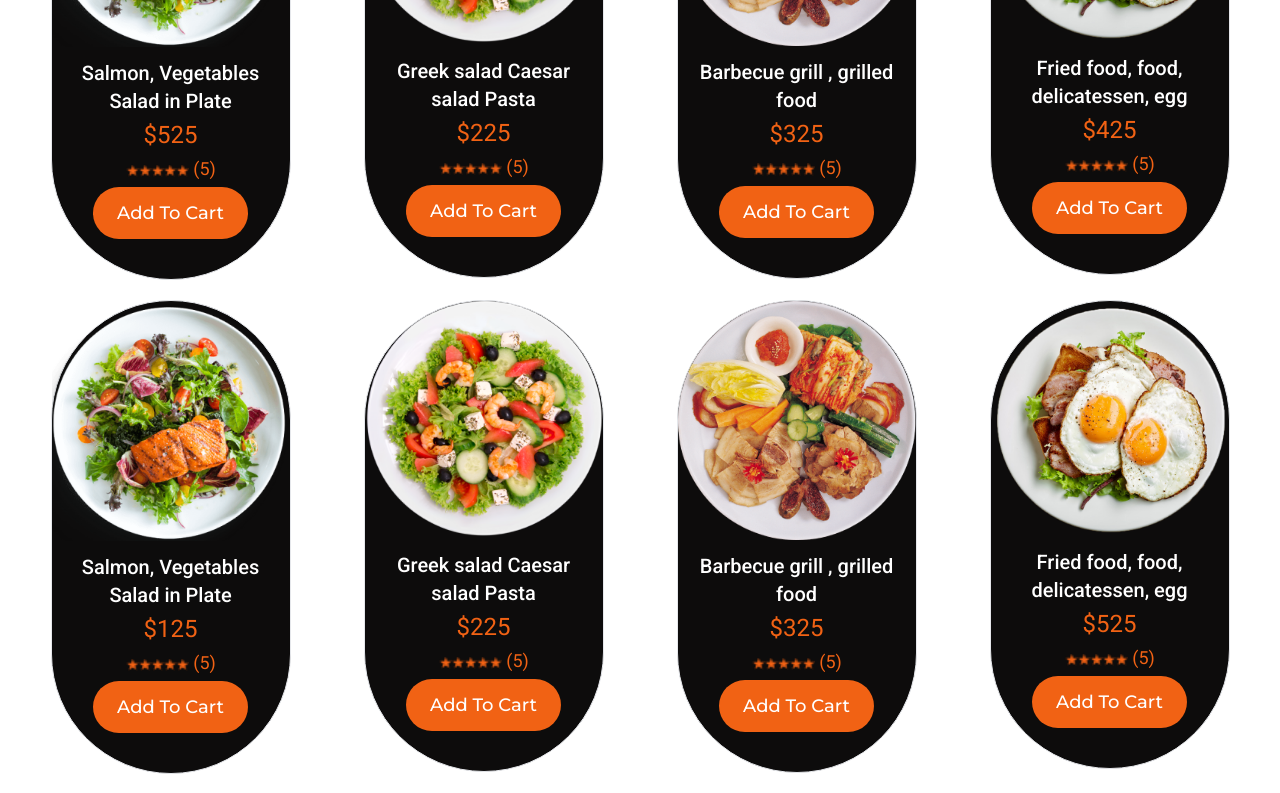
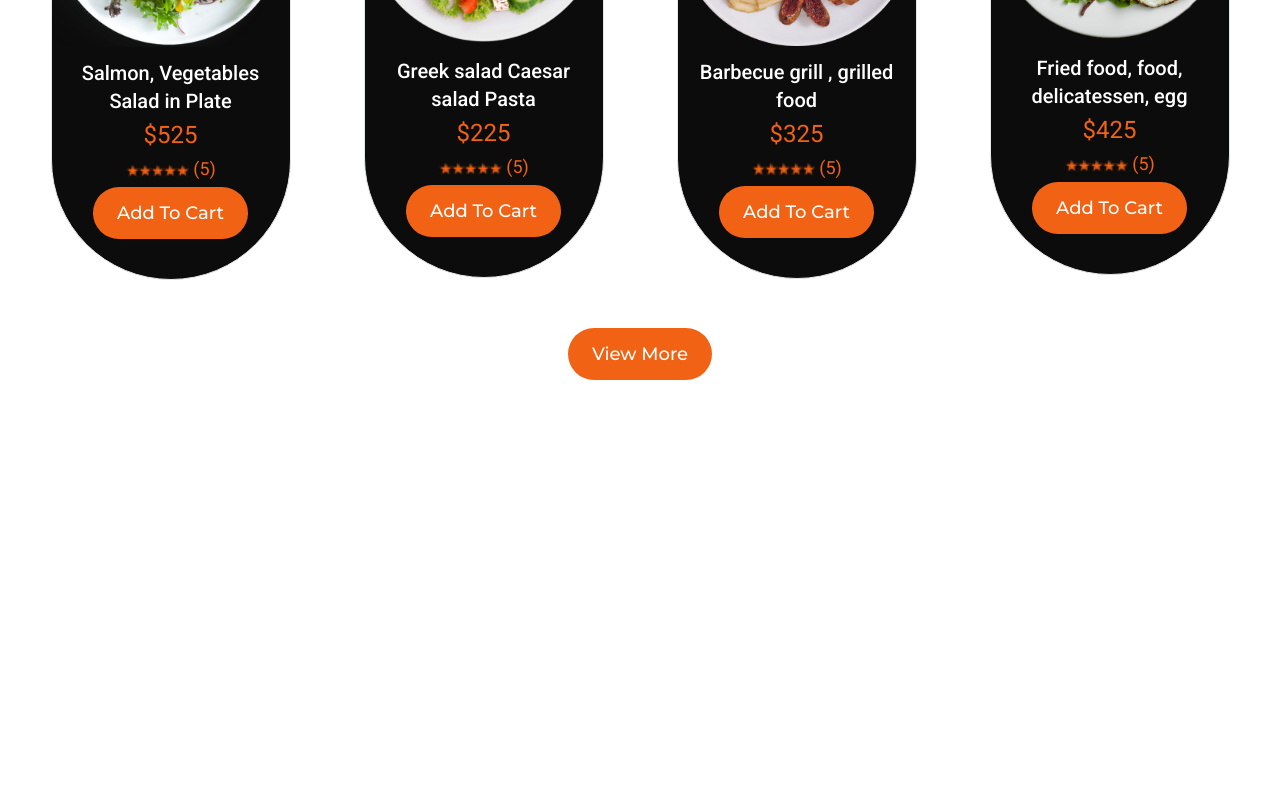
Before and after one commit to codingWithRasel/restaurentWebsite, a React (Vite) app: page /Menu in a window 1280 px wide. Shown: the part 802-1595 px from the top of the page. After the commit the page ends 1246 px from the top, so only its background shows below. Built offline with nearby package versions, Linux system fonts and the light colour scheme; a web font is replaced by a local one.

Commit message:
added load more button

```diff
--- a/src/pages/Menu.jsx
+++ b/src/pages/Menu.jsx
@@ -8,6 +8,7 @@ const menu = ["All", "Breakfast", "Lunch", "Dinner", "Desert"];
 const Menu = () => {
   const [currentMenu, setCurrentMenu] = useState("All");
   const { datas } = useMenuContext();
+  const [number, setNumber] = useState(4);
   return (
     <div>
       <Banner h2={"Our Menu"} h3={"Fresh  &  Delicios"} />
@@ -39,12 +40,19 @@ const Menu = () => {
           </div>
           <div className="flex flex-wrap justify-around gap-5">
             {currentMenu === "All"
-              ? datas.map((m, i) => <Item key={i} data={m} />)
-              : datas.map((m, i) => {
-                  if (m.category === currentMenu) {
-                    return <Item key={i} data={m} />;
-                  }
-                })}
+              ? datas.slice(0, number).map((m, i) => <Item key={i} data={m} />)
+              : datas
+                  .filter((f) => f.category === currentMenu)
+                  .slice(0, number)
+                  .map((m, i) => <Item key={i} data={m} />)}
+          </div>
+          <div className="flex justify-center">
+            <button
+              className=" rounded-full bg-orange_primary px-6 py-3 font-mont text-xs font-medium text-white md:text-lg"
+              onClick={() => setNumber((prev) => prev + 4)}
+            >
+              View More
+            </button>
           </div>
         </div>
       </div>
```
